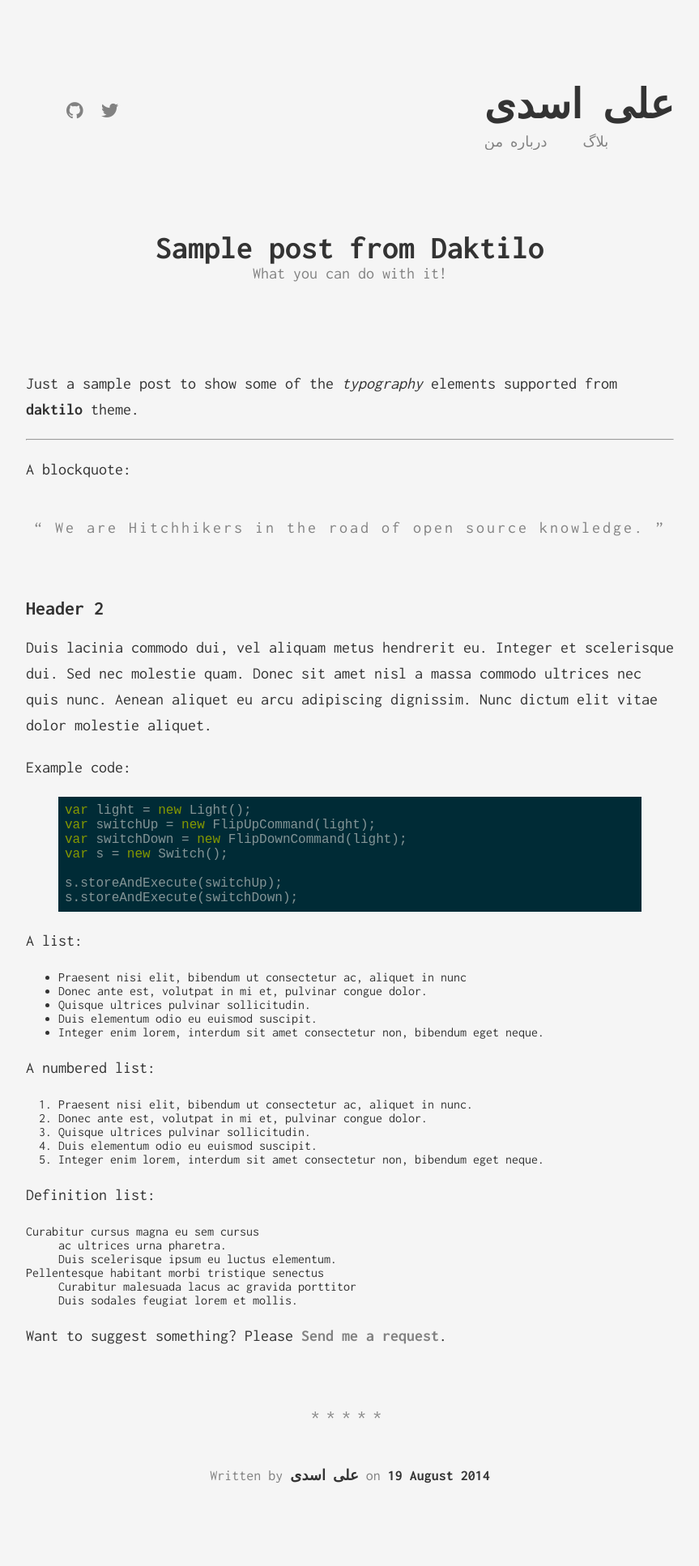
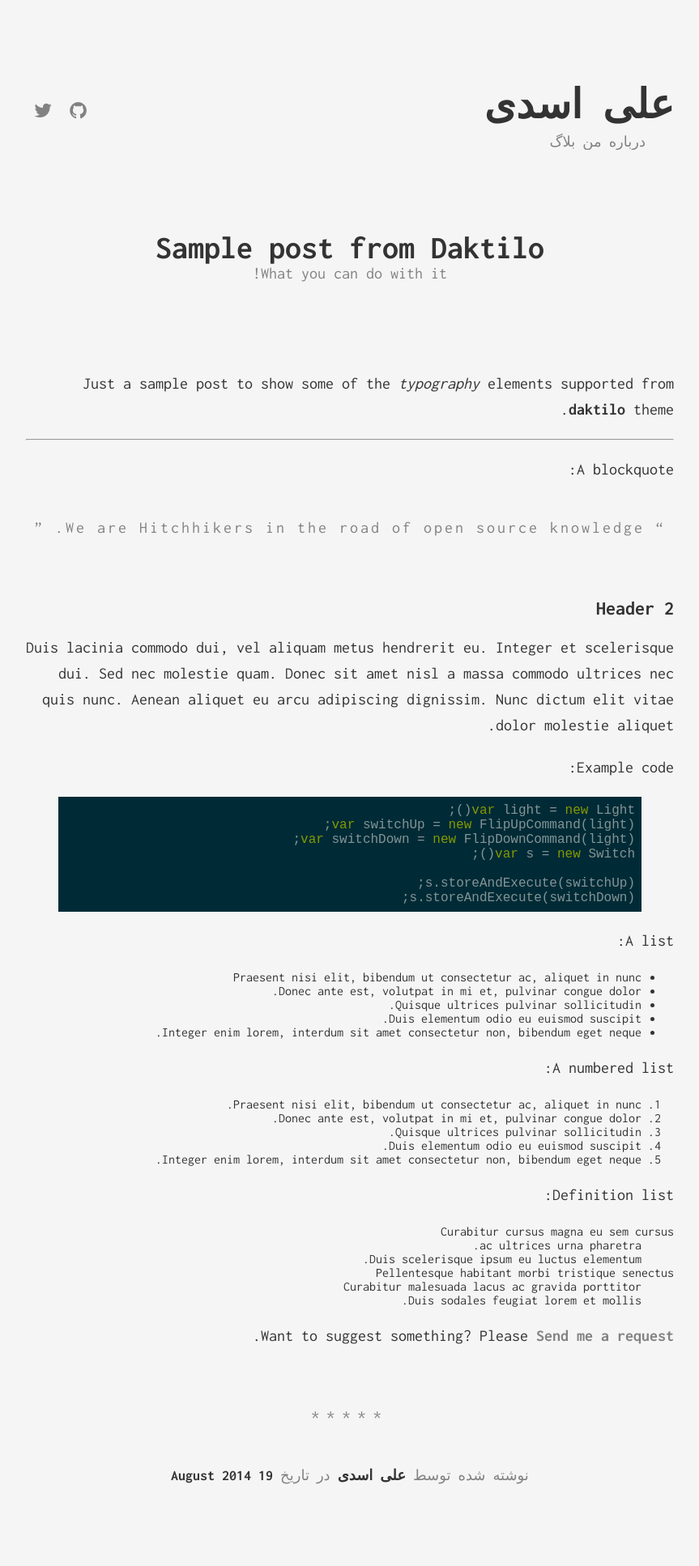
Before and after one commit to iamaliasadi/iamaliasadi.github.io, a Jekyll site: the page built from _posts/2015-09-08-sample-post.markdown, in a window 1280 px wide. Shown: the whole page at 81% size, without its empty margins (208-1071 px from the left). Built offline with Jekyll 4.4.1, drawn with Linux system fonts in a browser that asks for light colours.

Commit message:
change body

```diff
--- a/404.html
+++ b/404.html
@@ -6,7 +6,7 @@ sitemap:
 ---
 
 <h2 class="go-home">
-    صفحه مورد نظر شما یافت نشد. به <a href="/"> خانه </a> برگردید.
+    صفحه مورد نظر شما یافت نشد. به <a href="/"> صفحه اصلی </a> برگردید.
 </h2>
 
 
--- a/_includes/category/title.html
+++ b/_includes/category/title.html
@@ -6,5 +6,5 @@
 
 <h1 class="page-title">
     <div class="page-title__text">{{ category_name }}</div>
-    <div class="page-title__subtitle">Articles on the category <strong>‘{{ category_name }}’</strong></div>
+    <div class="page-title__subtitle">مقالات مربوط به دسته ی <strong>‘{{ category_name }}’</strong></div>
 </h1>
--- a/_includes/post/about.html
+++ b/_includes/post/about.html
@@ -1,7 +1,7 @@
 <div class="about">
     <div class="about__devider">*****</div>
     <div class="about__text">
-        Written by <strong> {% if page.author.fullname %} {{ page.author.fullname }} {% else %} {{ site.author.fullname }} {% endif %}</strong>
-        on <strong>{{ page.date | date: "%d %B %Y" }}</strong>
+        نوشته شده توسط  <strong> {% if page.author.fullname %} {{ page.author.fullname }} {% else %} {{ site.author.fullname }} {% endif %}</strong>
+        در تاریخ <strong>{{ page.date | date: "%d %B %Y" }}</strong>
     </div>
 </div>
--- a/_layouts/category.html
+++ b/_layouts/category.html
@@ -19,8 +19,8 @@ layout: default
 
     {% if empty_category %}
         <li class="empty-post-list">
-            It seems that there are no articles on that category,
-            please go back <a href="/">home</a> to see the full list of articles.
+            به نظر می رسد که هیچ مقاله ای در مورد آن دسته وجود ندارد ،
+            لطفاً برای دیدن لیست کامل مقالات به <a href="/"> صفحه اصلی </a> برگردید.
         </li>
     {% endif %}
 </ul>
--- a/_sass/_default.scss
+++ b/_sass/_default.scss
@@ -3,6 +3,8 @@ body {
     font-family: 'Inconsolata', ;
     color: $iron;
     background-color: $dorian;
+    direction: rtl;
+    text-align: right;
 }
 
 a {
```
